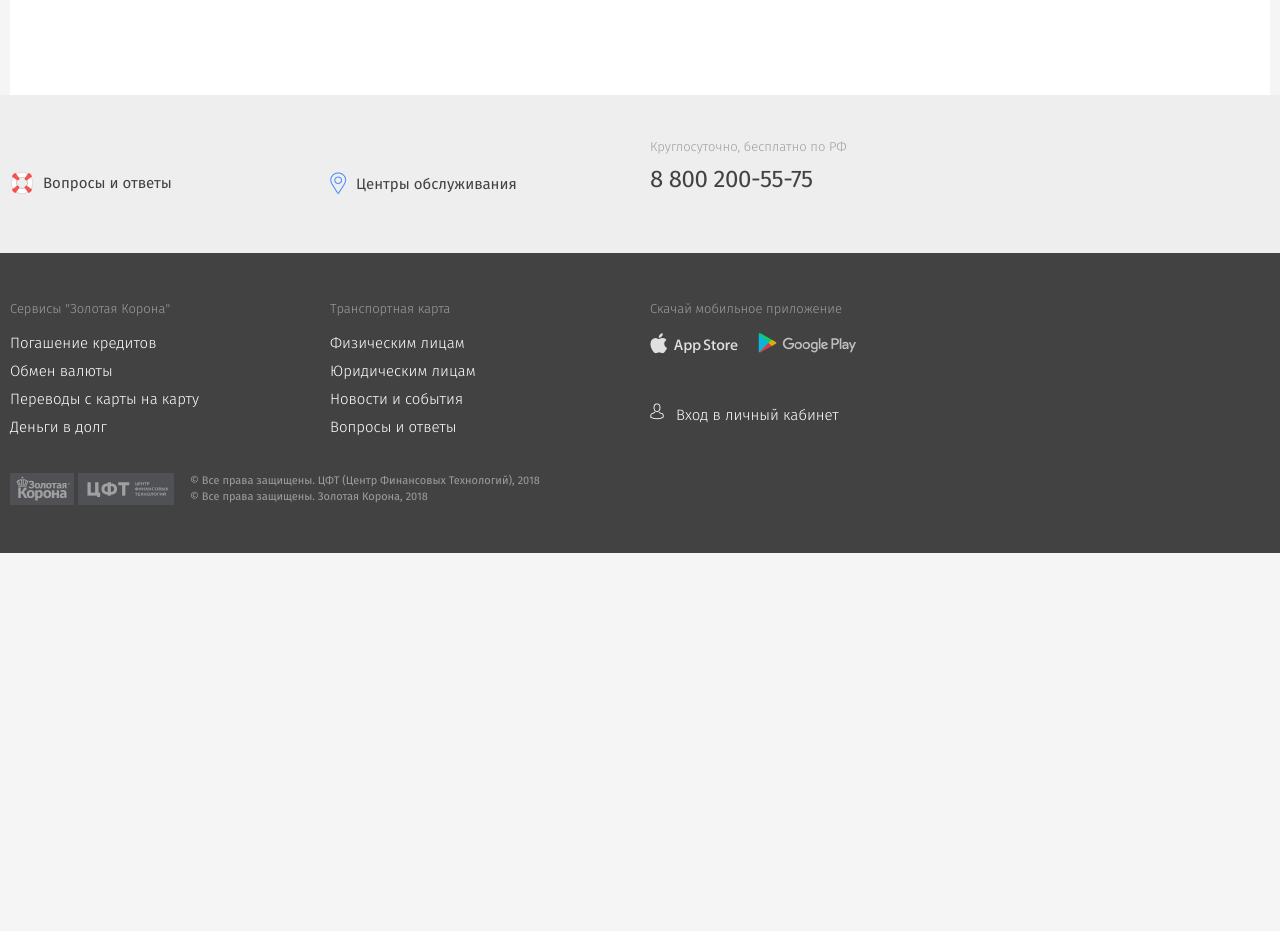
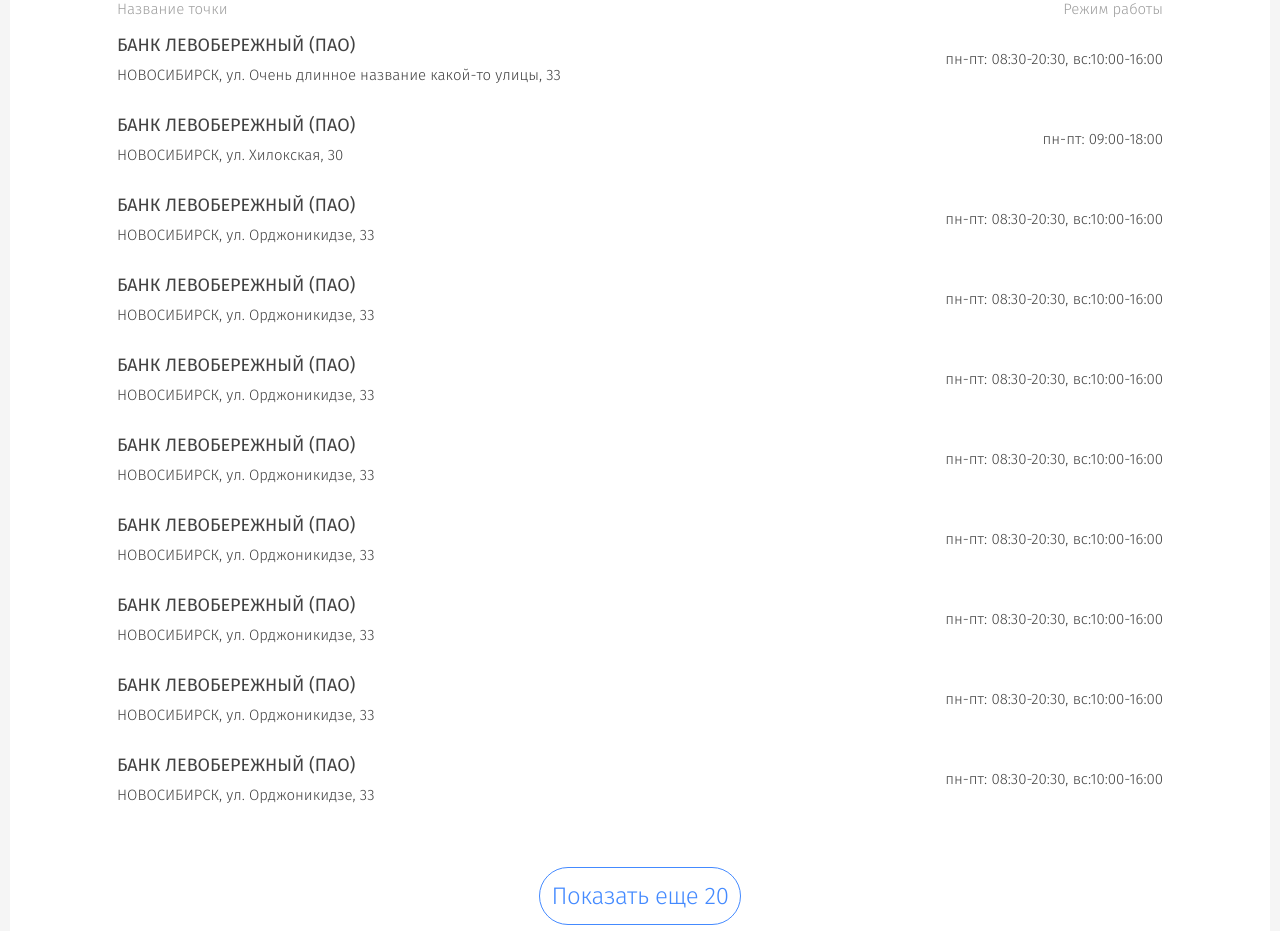
Before and after one commit to alisapopova9/shift-learning-angular, an Angular app: page /points in a window 1280 px wide. Shown: the part 581-1512 px from the top of the page. Before the commit the page ends 1134 px from the top, so only its background shows below. Built offline with nearby package versions, Linux system fonts and the light colour scheme.

Commit message:
Add table layout

```diff
--- a/src/app/app.module.ts
+++ b/src/app/app.module.ts
@@ -13,6 +13,7 @@
 import { PointsComponent } from './points/points.component';
 import { CustomInputComponent } from './shared/components/custom-input/custom-input.component';
 import { CustomSelectComponent } from './shared/components/custom-select/custom-select.component';
+import { PointsTableComponent } from './points-table/points-table.component';
 
 @NgModule({
   declarations: [
@@ -23,7 +24,8 @@
     ContentComponent,
     PointsComponent,
     CustomInputComponent,
-    CustomSelectComponent
+    CustomSelectComponent,
+    PointsTableComponent
   ],
   imports: [
     BrowserModule,
--- a/src/app/model/point.repository.ts
+++ b/src/app/model/point.repository.ts
@@ -14,7 +14,7 @@
     });
   }
 
-  public getCards(): Point[] {
+  public getPoints(): Point[] {
     return this.points;
   }
 }
--- /dev/null
+++ b/src/app/points-table/points-table.component.html
@@ -0,0 +1,23 @@
+<div class="table">
+  <div class="row_header">
+    <div class="table__cell">
+      Название точки
+    </div>
+    <div class="table__cell">
+      Режим работы
+    </div>
+  </div>
+  <a href="#" *ngFor="let point of points" class="table__row">
+    <div class="table__cell">
+      <div class="cell_point-name">
+        {{point.name}}
+      </div>
+      <div class="cell_address">
+        {{point.address}}
+      </div>
+    </div>
+    <div class="table__cell cell_schedule">
+      {{point.schedule}}
+    </div>
+  </a>
+</div>
--- /dev/null
+++ b/src/app/points-table/points-table.component.scss
@@ -0,0 +1,54 @@
+@import "../../assets/scss/_colors";
+
+.table {
+  display: flex;
+  flex-direction: column;
+  margin-bottom: 48px;
+}
+
+.table__row {
+  display: flex;
+  justify-content: space-between;
+  align-items: center;
+  height: 80px;
+  text-decoration: none;
+}
+
+.table__row:hover {
+  background-color: #FAFAFA;
+}
+
+.row_header {
+  display: flex;
+  justify-content: space-between;
+  color: $base-font-color;
+  font-weight: 300;
+  font-size: 15px;
+  line-height: 20px;
+}
+
+.table__cell {
+  display: flex;
+  flex-direction: column;
+}
+
+.cell_point-name {
+  font-size: 18px;
+  line-height: 24px;
+  color: $bold-font-color;
+  margin-bottom: 8px;
+}
+
+.cell_address {
+  font-weight: 300;
+  font-size: 15px;
+  line-height: 20px;
+  color: $bold-font-color;
+}
+
+.cell_schedule {
+  font-weight: 300;
+  font-size: 15px;
+  line-height: 20px;
+  color: $bold-font-color;
+}
--- /dev/null
+++ b/src/app/points-table/points-table.component.ts
@@ -0,0 +1,17 @@
+import {Component, Input, OnInit} from '@angular/core';
+import {Point} from '../model/point.model';
+
+@Component({
+  selector: 'app-points-table',
+  templateUrl: './points-table.component.html',
+  styleUrls: ['./points-table.component.scss']
+})
+export class PointsTableComponent implements OnInit {
+  @Input() public points: Point[];
+
+  constructor() { }
+
+  public ngOnInit(): void {
+  }
+
+}
--- a/src/app/points/points.component.html
+++ b/src/app/points/points.component.html
@@ -9,4 +9,10 @@
     <app-custom-input [form]="searchForm"></app-custom-input>
     <app-custom-select [form]="searchForm"></app-custom-select>
   </form>
+  <app-points-table [points]="points"></app-points-table>
+  <div class="button_more">
+    <a href="#" class="button-more button-more_font button-more_border">
+      Показать еще 20
+    </a>
+  </div>
 </div>
--- a/src/app/points/points.component.scss
+++ b/src/app/points/points.component.scss
@@ -20,3 +20,34 @@
   line-height: 20px;
   color: $bold-font-color;
 }
+
+.button_more {
+  display: flex;
+  width: 100%;
+  justify-content: center;
+}
+
+.button-more {
+  display: flex;
+  color: $blue-font-color;
+  align-items: center;
+  padding: 12px;
+}
+
+.button-more:hover {
+  background-color: $blue-hovered-color;
+}
+
+.button-more_font {
+  text-decoration: none;
+  font-weight: 300;
+  font-size: 24px;
+  line-height: 32px;
+  letter-spacing: -0.4px;
+}
+
+.button-more_border {
+  border: 1px solid $blue-font-color;
+  box-sizing: border-box;
+  border-radius: 32px;
+}
--- a/src/app/points/points.component.ts
+++ b/src/app/points/points.component.ts
@@ -1,5 +1,7 @@
 import { Component, OnInit } from '@angular/core';
 import { FormGroup, FormBuilder } from '@angular/forms';
+import { PointRepository } from '../model/point.repository';
+import { Point } from '../model/point.model';
 
 @Component({
   selector: 'app-points',
@@ -9,7 +11,11 @@
 export class PointsComponent implements OnInit {
   public searchForm: FormGroup;
 
-  constructor(private fb: FormBuilder) { }
+  get points(): Point[] {
+    return this.repo.getPoints();
+  }
+
+  constructor(private fb: FormBuilder, private repo: PointRepository) { }
 
   public ngOnInit(): void {
     this.initForm();
```
Also changed, not shown: 1 other file (tests, documents, lock files or other folders).
